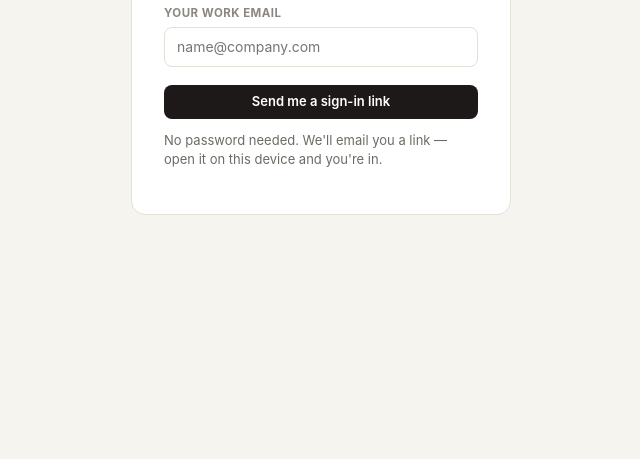
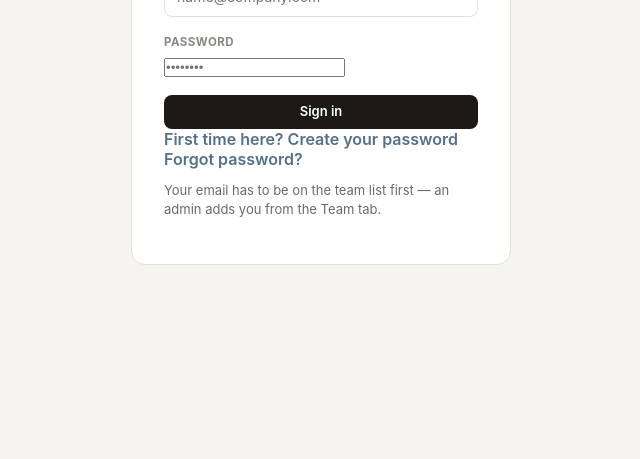
Before and after one commit to thunayanalt/ruf-data-base, a plain HTML site: page index.html in a window 1280 px wide. Shown: the part 341-800 px from the top of the page, without its empty margins (319-959 px from the left). Drawn offline with Linux system fonts and the light colour scheme; no server answers.

Commit message:
Password sign-in form

```diff
--- a/index.html
+++ b/index.html
@@ -15,11 +15,19 @@
       <div class="logo-sub" style="margin-bottom:22px;">Project Workspace</div>
       <div id="loginForm">
         <div class="fld">
-          <label>Your work email</label>
-          <input type="email" id="loginEmail" placeholder="name@company.com" onkeydown="if(event.key==='Enter'){app.sendLink()}"/>
+          <label>Work email</label>
+          <input type="email" id="loginEmail" placeholder="name@company.com" autocomplete="username" onkeydown="if(event.key==='Enter'){document.getElementById('loginPassword').focus()}"/>
         </div>
-        <button class="btn-primary np-create" onclick="app.sendLink()">Send me a sign-in link</button>
-        <div class="login-msg">No password needed. We'll email you a link — open it on this device and you're in.</div>
+        <div class="fld">
+          <label>Password</label>
+          <input type="password" id="loginPassword" placeholder="••••••••" autocomplete="current-password" onkeydown="if(event.key==='Enter'){app.signIn()}"/>
+        </div>
+        <button class="btn-primary np-create" id="loginBtn" onclick="app.signIn()">Sign in</button>
+        <div class="login-links">
+          <span class="link" onclick="app.createPassword()">First time here? Create your password</span>
+          <span class="link" onclick="app.forgotPassword()">Forgot password?</span>
+        </div>
+        <div class="login-msg">Your email has to be on the team list first — an admin adds you from the Team tab.</div>
       </div>
       <div id="loginMsg" class="login-msg"></div>
     </div>
```
